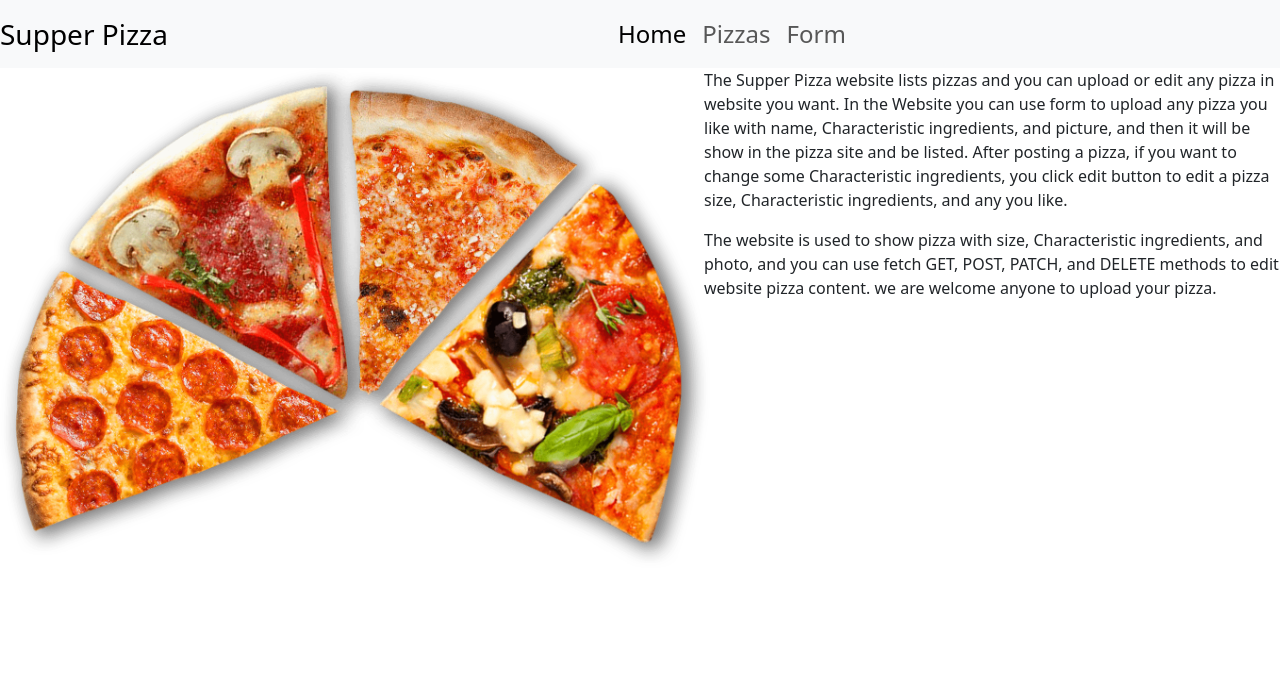
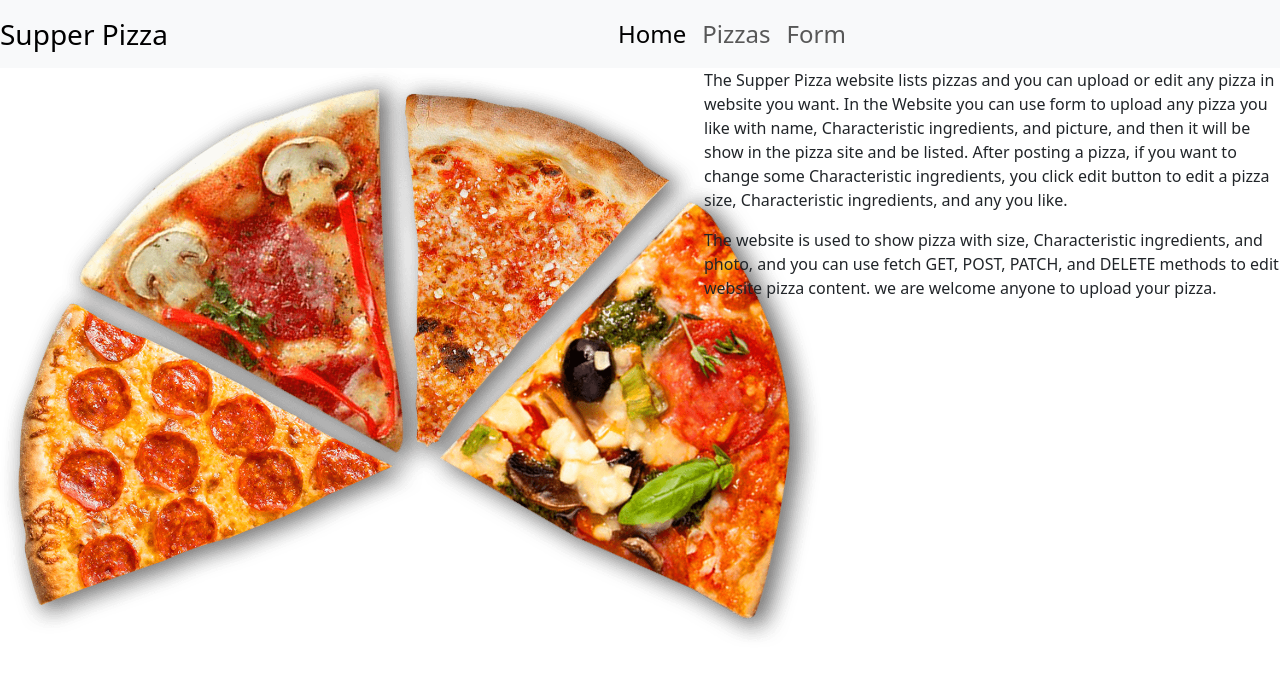
Before and after one commit to atenliao/phase-2-project-front-end, a React (Create React App) app: page / in a window 1280 px wide. Shown: the top 676 px of the page. Built offline with nearby package versions, Linux system fonts and the light colour scheme; no server answers.

Commit message:
update css

```diff
--- a/src/index.css
+++ b/src/index.css
@@ -26,7 +26,7 @@ code {
 }
 .home_image {
 
-  height: 500px;
+  height: 580px;
   width: auto;
 }
 .home_paragraph {
```
